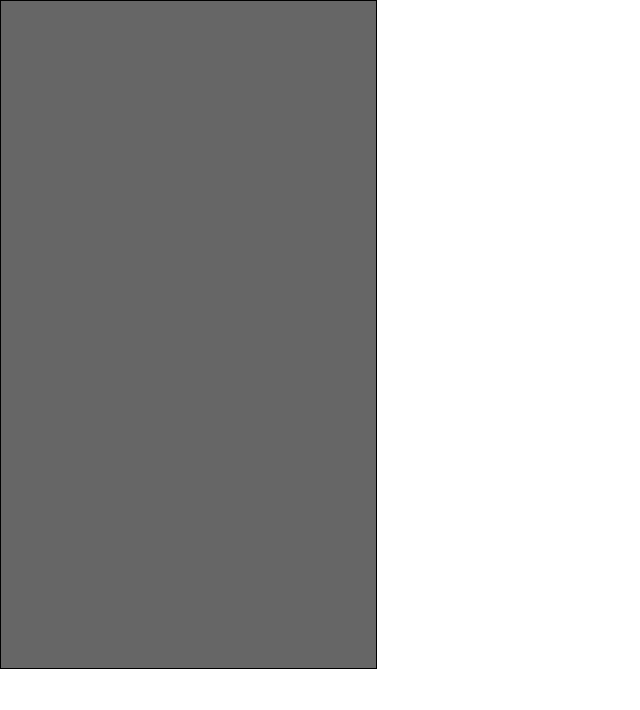
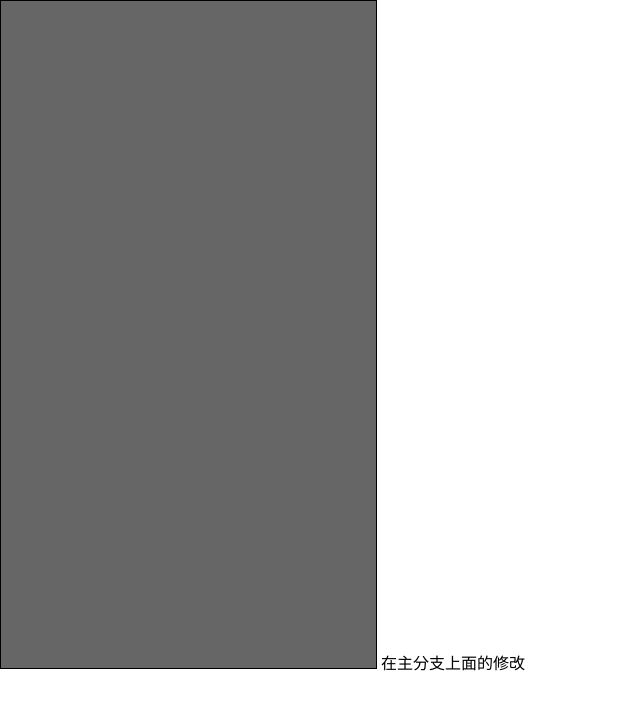
Before and after one commit to yf199503/wipe, a website: page src/index.html in a window 1280 px wide. Shown: the whole page, without its empty margins (0-640 px from the left). Drawn offline with Linux system fonts and the light colour scheme.

Commit message:
在主分支上添加span

```diff
--- a/src/index.html
+++ b/src/index.html
@@ -20,6 +20,7 @@
 </head>
 <body>
 	<canvas id="cas" width="375" height="667"></canvas>
+	<span>在主分支上面的修改</span>
 </body>
 </html>
 <script type="text/javascript" src="js/wipe-1.0.0.min.js"></script>
```
